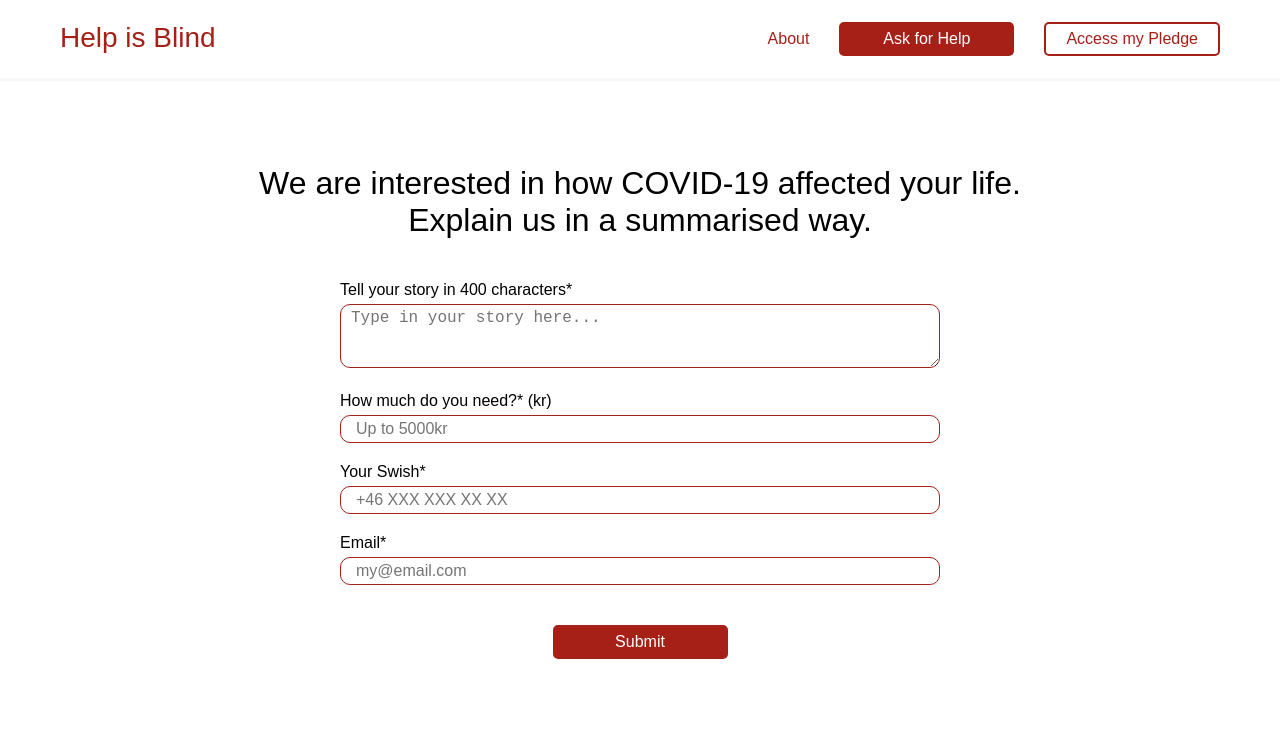
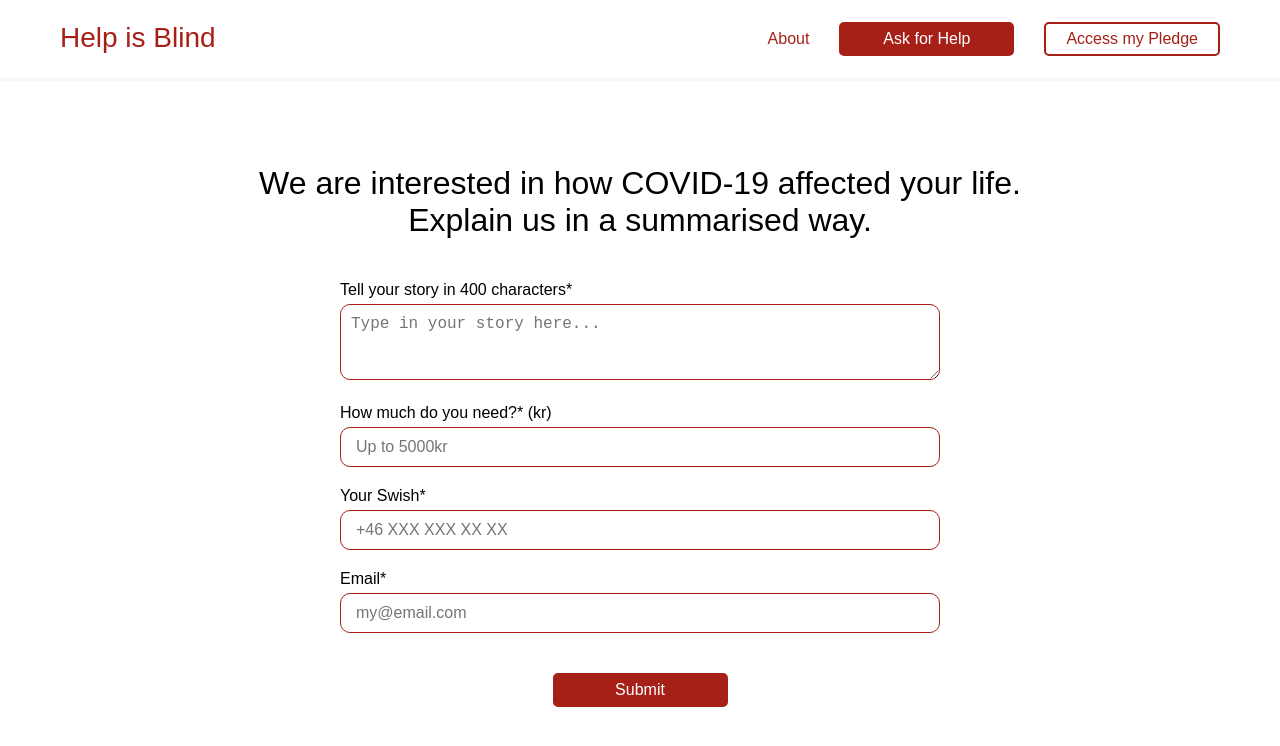
Before and after one commit to helpisblind/helpisblind-frontend, a React (Create React App) app: page /askforhelp in a window 1280 px wide. Shown: the top 746 px of the page. Built offline with nearby package versions, Linux system fonts and the light colour scheme; a web font is replaced by a local one.

Commit message:
Add value to form

```diff
--- a/src/api/index.js
+++ b/src/api/index.js
@@ -1,6 +1,10 @@
 import axios from 'axios'
 import { API_URL } from './constants'
 
-export function getPledge () {
+export function getFundraise () {
   return axios.get(`${API_URL}/fundraisings`)
 }
+
+export function postFundraise (body) {
+  return axios.get(`${API_URL}/fundraisings`, body)
+}
--- a/src/components/FundraiseForm.js
+++ b/src/components/FundraiseForm.js
@@ -1,27 +1,43 @@
-import React from 'react'
+import React, { useState } from 'react'
 import Label from './Label'
 import Input from './Input'
 import Textarea from './Textarea'
 import Button from './Button'
 import './FundraiseForm.css'
 
+const defaultForm = {
+  fundraiserSwish: '',
+  story: '',
+  goal: undefined,
+  email: '',
+}
+
 function FundraiseForm ({
   onSubmit,
 }) {
+  const [form, setForm] = useState(defaultForm)
+
+  const onChange = (key) => (event) => {
+    setForm({
+      ...form,
+      [key]: event.target.value,
+    })
+  }
+
   return (
     <div className='FundraiseForm'>
       <form onSubmit={onSubmit} className='form'>
         <Label>Tell your story in 400 characters*</Label>
-        <Textarea placeholder='Type in your story here...' border rows='3' />
+        <Textarea placeholder='Type in your story here...' border rows='3' value={form.story} maxlenth='400' onChange={onChange('story')} />
 
         <Label>How much do you need?* (kr)</Label>
-        <Input placeholder='Up to 5000kr' type='number' border />
+        <Input placeholder='Up to 5000kr' type='number' border value={form.goal} onChange={onChange('goal')} />
 
         <Label>Your Swish*</Label>
-        <Input placeholder='+46 XXX XXX XX XX' type='phone' border />
+        <Input placeholder='+46 XXX XXX XX XX' type='phone' border onChange={onChange('fundraiserSwish')} />
 
         <Label>Email*</Label>
-        <Input placeholder='my@email.com' type='email' border />
+        <Input placeholder='my@email.com' type='email' border onChange={onChange('email')} />
 
         <div className='button'>
           <Button>
--- a/src/components/Input.css
+++ b/src/components/Input.css
@@ -1,10 +1,14 @@
 .Input {
   font-size: 16px;
-  padding: 4px 15px;
+  padding: 10px 15px;
   border-radius: 10px;
   border-style: none;
   width: 100%;
   box-sizing: border-box;
+}
+
+.Input:focus {
+  outline: 0;
 }
 
 .Input-border {
--- a/src/components/Textarea.css
+++ b/src/components/Textarea.css
@@ -1,10 +1,14 @@
 .Textarea {
   border-radius: 10px;
   font-size: 16px;
-  padding: 4px 10px;
+  padding: 10px;
   border-style: none;
   width: 100%;
   box-sizing: border-box;
+}
+
+.Textarea:focus {
+  outline: 0;
 }
 
 .Textarea-border {
--- a/src/pages/askforhelp.js
+++ b/src/pages/askforhelp.js
@@ -1,11 +1,15 @@
 import React from 'react'
 import { Header, FundraiseForm } from '../components'
+import { postFundraise } from '../api'
 import './askforhelp.css'
 
 function AskForHelp () {
   const onSubmit = (event) => {
     event.preventDefault()
-    console.log('sumit')
+
+    const form = event.data
+    console.log(event)
+    postFundraise.post(form)
   }
 
   return (
--- a/src/pages/donate.js
+++ b/src/pages/donate.js
@@ -1,10 +1,10 @@
 import React, { Fragment, useEffect } from 'react'
 import { PledgeHeader, PledgeComments, Header } from '../components'
-import { getPledge } from '../api'
+import { getFundraise } from '../api'
 
 function Donate () {
   useEffect(() => {
-    getPledge().then(({ data }) => {
+    getFundraise().then(({ data }) => {
       console.log(data);
     })
   }, [])
```
